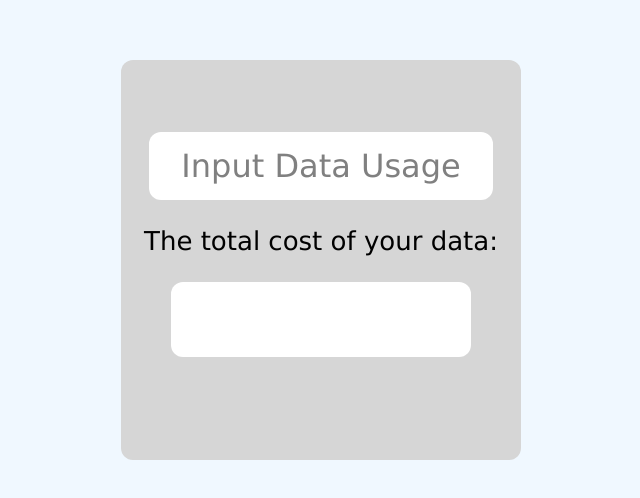
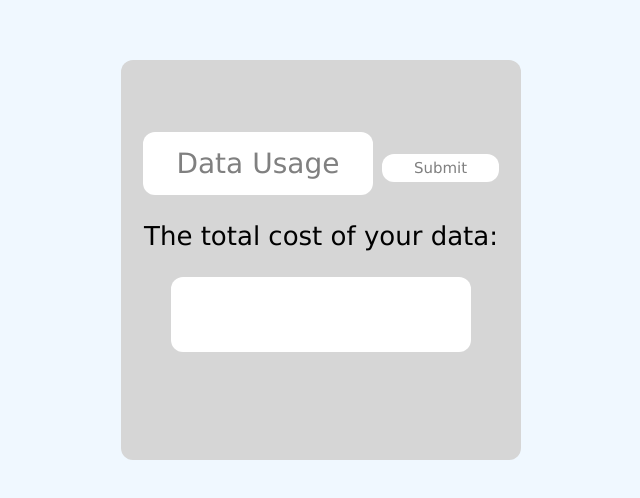
Before and after one commit to W0459556/PROG1700-Assignment2-Question2-HTML-JS-CSS-Version, a plain HTML site: page index.html in a window 1280 px wide. Shown: the part 140-638 px from the top of the page, without its empty margins (319-959 px from the left). Drawn offline with Linux system fonts and the light colour scheme.

Commit message:
changd it to a text input field with submit button

```diff
--- a/index.html
+++ b/index.html
@@ -17,12 +17,26 @@ button {
     border: none;
     background-color: white;
     color: grey;
-    padding: 15px 32px;
+    padding: 5px 32px;
     text-align: center;
     text-decoration: none;
-    font-size: 32px;
+    font-size: 15px;
     border-radius: 12px;
     font-family: Verdana, Geneva, Tahoma, sans-serif;
+}
+
+input {
+    border: none;
+    background-color: white;
+    color: grey;
+    padding: 15px;
+    width: 50%;
+    text-align: center;
+    text-decoration: none;
+    font-size: 28px;
+    border-radius: 12px;
+    font-family: Verdana, Geneva, Tahoma, sans-serif;
+    margin-right: 5px;
 }
 
 button:hover {
@@ -70,15 +84,16 @@ p {
 <body>
     <div class="mainBody">
         <br /><br /><br /><br />
-        <button id="dataUsage">Input Data Usage</button>
+        <input type="text" name="dataUsage" id="dataUsage" value="Data Usage">
+        <button id="Submit">Submit</button>
         <p>The total cost of your data:</p>
         <div class="outputName">
             <p><span class="outputName" id="outputName"></span></p>
         </div>
 </div>
 <script>
-document.getElementById("dataUsage").onclick = function(){
-    var dataUsage = prompt("Enter Data Used");
+document.getElementById("Submit").onclick = function(){
+    var dataUsage = document.getElementById("dataUsage").value;
 
     if(dataUsage <= 200){
         var dataCost = 20.00;
```
